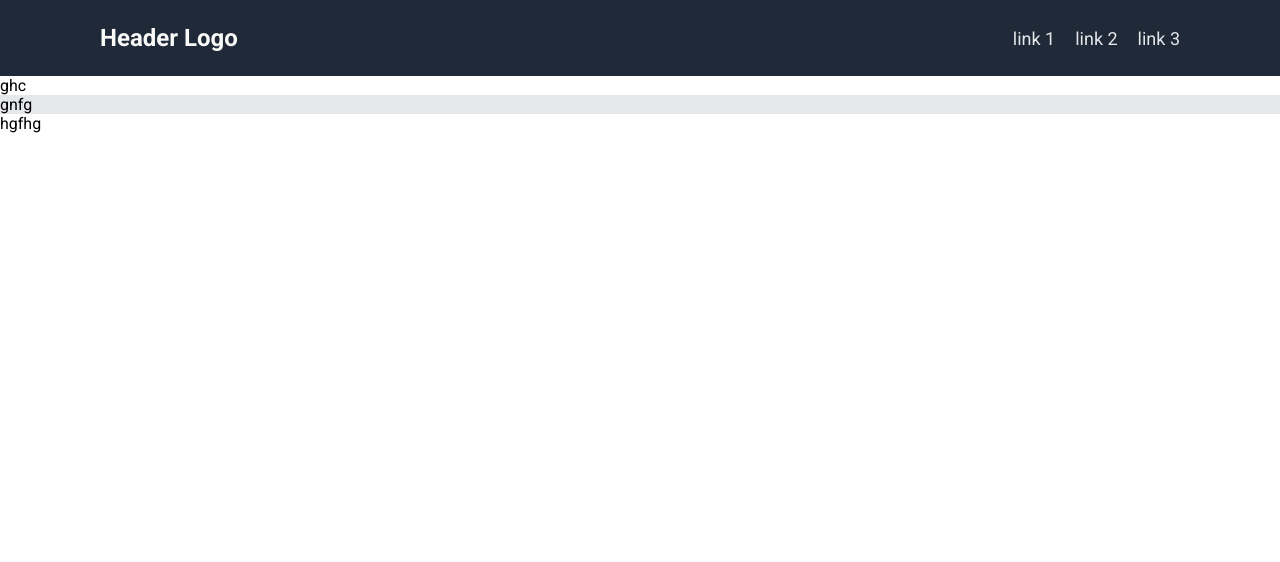
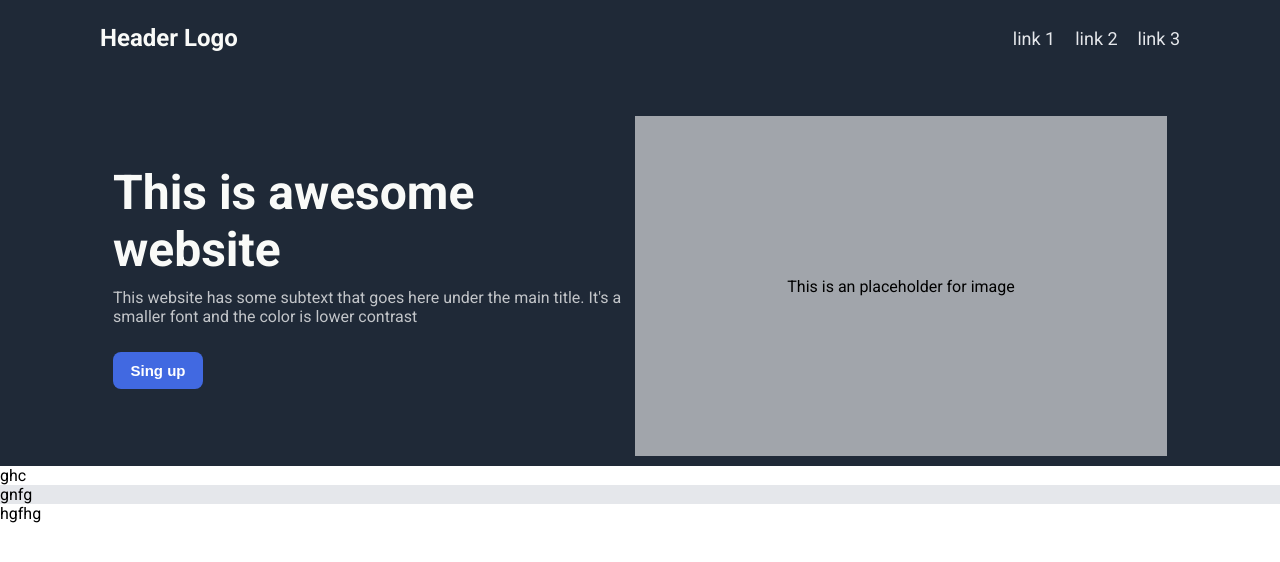
Before and after one commit to Mrityunjay0705/Landing-Page, a plain HTML site: page index.html in a window 1280 px wide. Drawn offline with Linux system fonts and the light colour scheme.

Commit message:
add first section of the landing page

```diff
--- a/index.html
+++ b/index.html
@@ -20,15 +20,25 @@
                 <li>link 3</li>
             </ul>
         </header>
+        <div class="main-content">
+            <div class="intro">
+                <p id="heading">This is awesome website</p>
+                <p id="description">This website has some subtext that goes here under the main title. It's a smaller font and the color is lower contrast</p>
+                <button>Sing up</button>
+            </div>
+            <div class="image-ph">
+                <p>This is an placeholder for image</p>
+            </div>
+        </div>
         </div>
         <div class="div2">
-    ghc
+        ghc
         </div>
         <div class="div3">
-    gnfg
+        gnfg
         </div>
         <div class="div4">
-    hgfhg
+        hgfhg
         </div>
     </div>
 </body>
--- a/style.css
+++ b/style.css
@@ -13,6 +13,9 @@ body{
     background-color: #1F2937;
     padding-left: 100px;
     padding-right: 100px;
+    display: flex;
+    flex-direction: column;
+    gap: 30px;
 }
 
 header{
@@ -32,6 +35,51 @@ ul{
     font-size: 18px;
     color: #E5E7EB;
 }
+
+.main-content{
+    display: flex;
+    gap: 10px;
+    justify-content: center;
+    margin: 10px;
+}
+
+.intro{
+    display: flex;
+    flex-direction: column;
+    gap: 10px;
+    width: 40vw;
+}
+.intro > #heading{
+    font-size: 48px;
+    font-weight: bold;
+    color: #F9FAF8;
+    margin-bottom: 0;
+}
+
+.intro > #description{
+    margin-top: 0;
+    color: rgba(255, 255, 255, 0.728);
+}
+
+.intro > button{
+    width: 90px;
+    padding: 10px;
+    border-radius: 8px;
+    border: 0px;
+    background-color: royalblue;
+    font-size: 15px;
+    font-weight: bold;
+    color: white;
+}
+.image-ph{
+    background-color: rgba(255, 255, 255, 0.582);
+    padding: 10px;
+    display: flex;
+    justify-content: center;
+    align-items: center;
+    width: 40vw;
+    height: 40vh;
+}
 .div2{
     background-color: white;
 }
```
